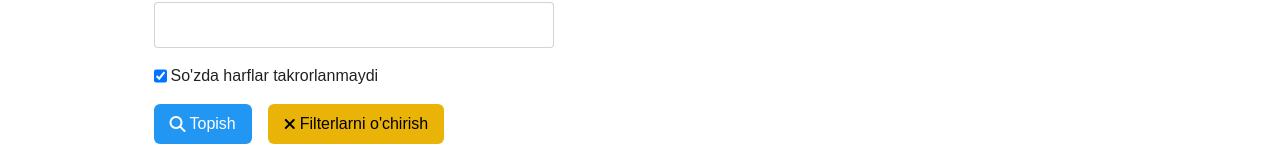
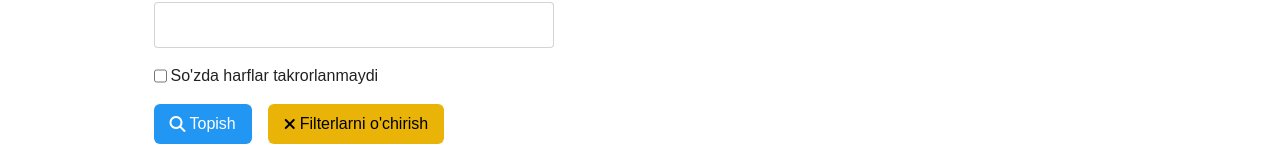
Before and after one commit to r3nzl3rdev/wordcards, a React (Vite) app: page /wordle in a window 1280 px wide. Shown: the part 733-887 px from the top of the page. Built offline with nearby package versions, Linux system fonts and the light colour scheme.

Commit message:
fix: checkbox checked

```diff
--- a/src/pages/Menu/WordSelection.tsx
+++ b/src/pages/Menu/WordSelection.tsx
@@ -73,7 +73,7 @@ const WordSelection: React.FC = () => {
               className="rounded"
             />
             <div className="flex gap-1">
-              <input type="checkbox" id="isUnique" name="isUnique" checked />
+              <input type="checkbox" id="isUnique" name="isUnique"/>
               <label htmlFor="isUnique">So'zda harflar takrorlanmaydi</label>
             </div>
             <div className="flex gap-4 flex-wrap">
```
